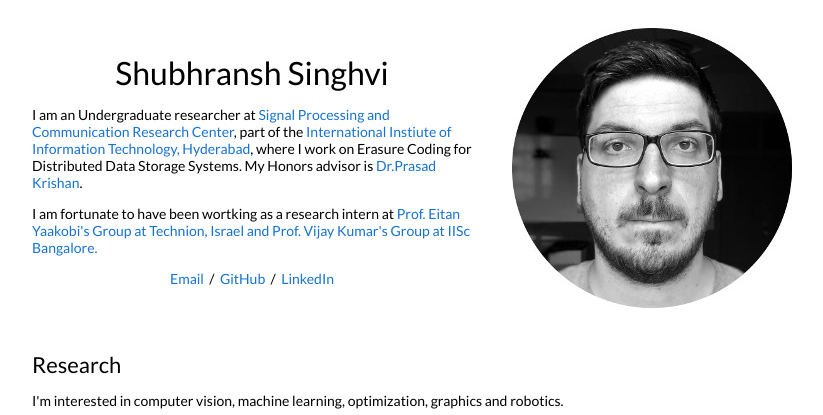
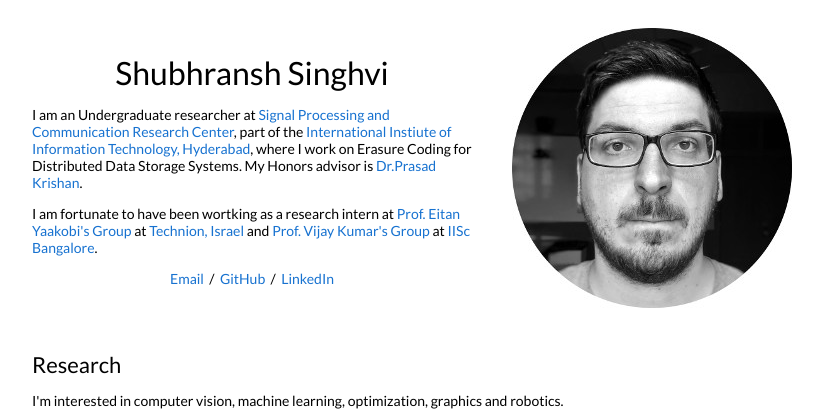
Before and after one commit to shubhranshsinghvi/shubhranshsinghvi.github.io, a Jekyll site: the page built from _posts/2019-06-02-venue.markdown, in a window 1280 px wide and 900 px high. Shown: the top 415 px of the window, without its empty margins (228-1051 px from the left). Built offline with Jekyll 4.4.1, drawn with Linux system fonts in a browser that asks for light colours; part of the change alters nothing that is shown.

```diff
--- a/_layouts/default.html
+++ b/_layouts/default.html
@@ -30,7 +30,7 @@
               <p>I am an Undergraduate researcher at <a href="https://spcrc.iiit.ac.in/index.html">Signal Processing and Communication Research Center</a>, part of the <a href="https://www.iiit.ac.in/">International Instiute of Information Technology, Hyderabad</a>, where I work on Erasure Coding for Distributed Data Storage Systems. My Honors advisor is <a href="https://faculty.iiit.ac.in/~prasad.krishnan/">Dr.Prasad Krishan</a>.
               </p>
               <p>
-                I am fortunate to have been wortking as a research intern at <a href="https://yaakobi.net.technion.ac.il/"> Prof. Eitan Yaakobi's Group at <a href="https://www.technion.ac.il/en/home-2/">Technion, Israel and <a href="http://cs.stanford.edu"> Prof. Vijay Kumar's Group at <a href="https://ece.iisc.ac.in/~pvkece/">IISc Bangalore<a href="https://www.iisc.ac.in/">.
+                I am fortunate to have been wortking as a research intern at <a href="https://yaakobi.net.technion.ac.il/"> Prof. Eitan Yaakobi's Group</a> at <a href="https://www.technion.ac.il/en/home-2/">Technion, Israel</a> and <a href="https://ece.iisc.ac.in/~pvkece/"> Prof. Vijay Kumar's Group</a> at <a href="https://www.iisc.ac.in/">IISc Bangalore</a>.
               </p>
               <p style="text-align:center">
                 <a target="_blank" href="https://mailhide.io/e/B8TyS"> Email</a> &nbsp;/&nbsp;
```
